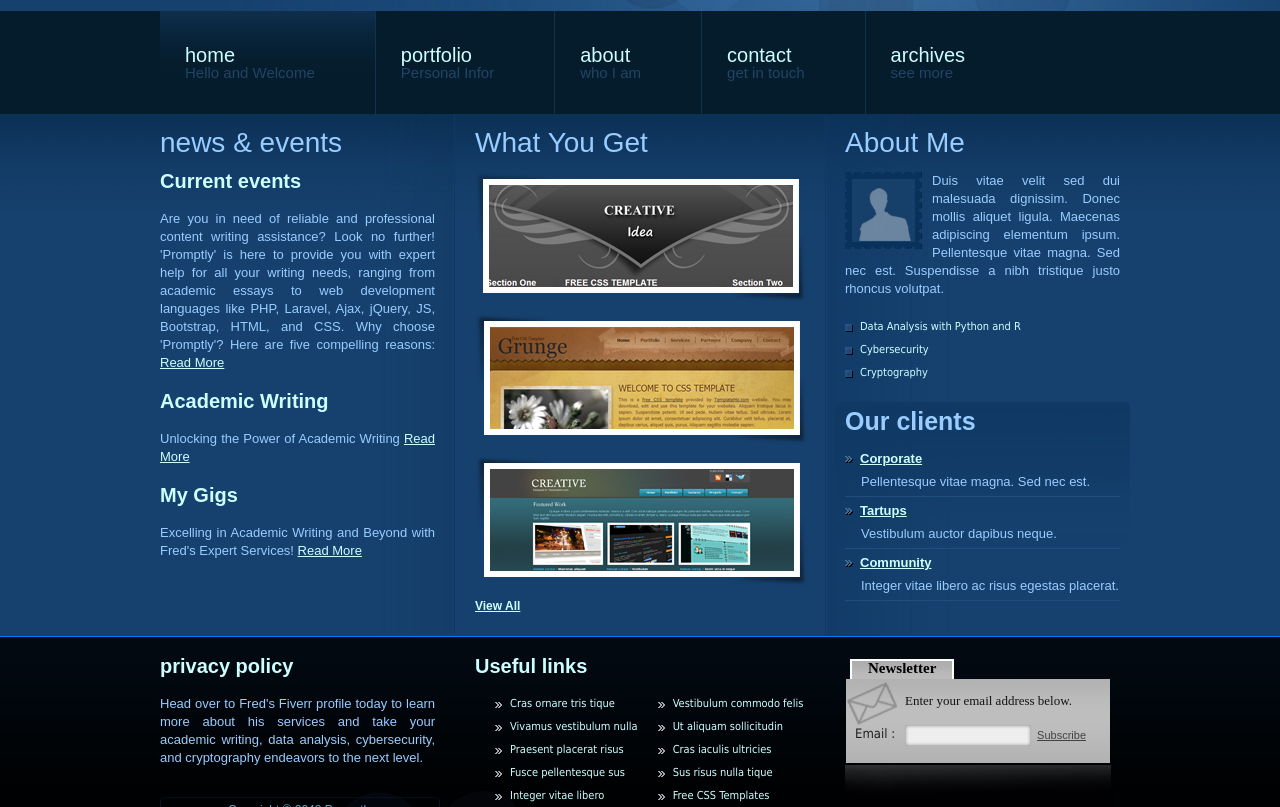
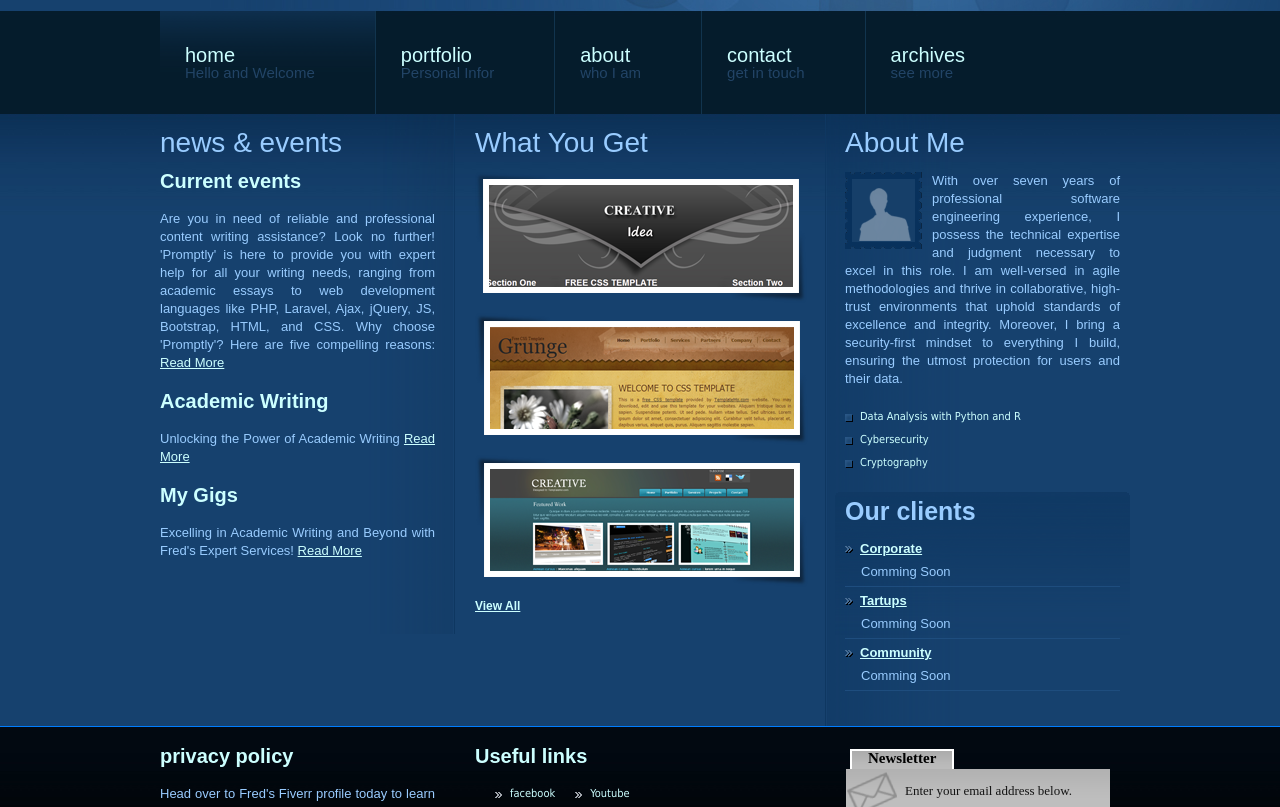
Before and after one commit to diffre/kuchocha, a plain HTML site: page index.html in a window 1280 px wide. Shown: the part 144-951 px from the top of the page. Drawn offline with Linux system fonts and the light colour scheme.

Commit message:
Update index.html
mausiku

```diff
--- a/index.html
+++ b/index.html
@@ -95,9 +95,7 @@
                 <div class="templatemo_3_col right_section">
                     <h1>About Me</h1>
                     <img class="image" src="images/templatemo_img_1.png" alt="Icon" />
-                    <p>Duis vitae velit sed dui malesuada dignissim. Donec mollis aliquet ligula. Maecenas adipiscing
-                        elementum ipsum. Pellentesque vitae magna. Sed nec est. Suspendisse a nibh tristique justo
-                        rhoncus volutpat.</p>
+                    <p>With over seven years of professional software engineering experience, I possess the technical expertise and judgment necessary to excel in this role. I am well-versed in agile methodologies and thrive in collaborative, high-trust environments that uphold standards of excellence and integrity. Moreover, I bring a security-first mindset to everything I build, ensuring the utmost protection for users and their data.</p>
 
                     <ul class="templatemo_list">
                         <li><a href="https://www.fiverr.com/s/L8dKzL">Data Analysis with Python and R</a></li>
@@ -109,13 +107,13 @@
                     <div class="templatemo_section_2">
                         <h3>Our clients</h3>
                         <h4><a href="#">Corporate</a></h4>
-                        <p>Pellentesque vitae magna. Sed nec est. </p>
+                        <p>Comming Soon </p>
                         <div class="templatemo_h_line"></div>
                         <h4><a href="#">Tartups</a></h4>
-                        <p>Vestibulum auctor dapibus neque.</p>
+                        <p>Comming Soon</p>
                         <div class="templatemo_h_line"></div>
                         <h4><a href="#">Community</a></h4>
-                        <p>Integer vitae libero ac risus egestas placerat.</p>
+                        <p>Comming Soon</p>
                         <div class="templatemo_h_line"></div>
 
                     </div>
@@ -150,19 +148,19 @@
                 <div class="templatemo_3_col bottmo_middle">
                     <h2>Useful links</h2>
                     <ul class="templatemo_list bullet_arrow">
-                        <li><a href="#">Cras ornare tris tique</a></li>
-                        <li><a href="#">Vivamus vestibulum nulla </a></li>
-                        <li><a href="#">Praesent placerat risus</a></li>
-                        <li><a href="#">Fusce pellentesque sus</a></li>
-                        <li><a href="#">Integer vitae libero</a></li>
+                        <li><a href="#">facebook</a></li>
+                        <li><a href="#">Linkedin </a></li>
+                        <li><a href="#">Tumlr</a></li>
+                        <li><a href="#">Google</a></li>
+                        <li><a href="#">Fiverr</a></li>
                     </ul>
 
                     <ul class="templatemo_list bullet_arrow">
-                        <li><a href="#">Vestibulum commodo felis</a></li>
-                        <li><a href="#">Ut aliquam sollicitudin</a></li>
-                        <li><a href="#">Cras iaculis ultricies</a></li>
-                        <li><a href="#">Sus risus nulla tique</a></li>
-                        <li><a href="#" target="_blank">Free CSS Templates</a></li>
+                        <li><a href="#">Youtube</a></li>
+                        <li><a href="#">Twiter</a></li>
+                        <li><a href="#">Upwork</a></li>
+                        <li><a href="#">Github</a></li>
+                        <li><a href="#" target="_blank">Talk to us</a></li>
 
                     </ul>
                 </div>
@@ -188,7 +186,7 @@
 
         </div><!-- End Of Container  -->
     </div><!-- End Of Bottom Section  -->
-    <!--  Free CSS Templates by TemplateMo.com  -->
+    <!--    -->
     <div align=center>Thank you <a href='<iframe src="https://www.linkedin.com/embed/feed/update/urn:li:share:7079562086661406720" height="1457" width="504" frameborder="0" allowfullscreen="" title="Embedded post"></iframe>'>
             so much</a></div>
 </body>
```
